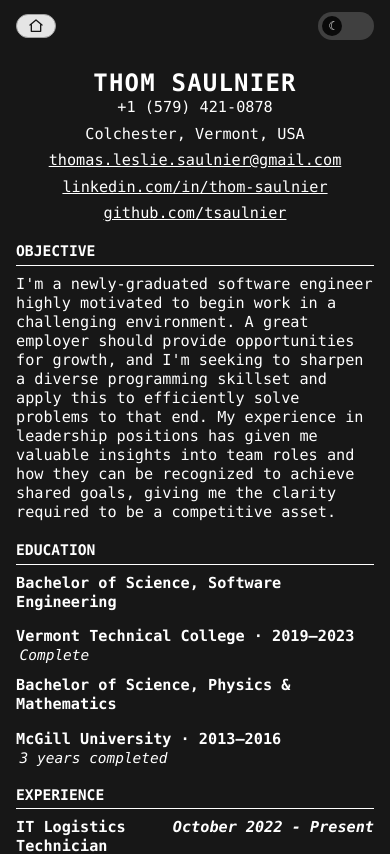
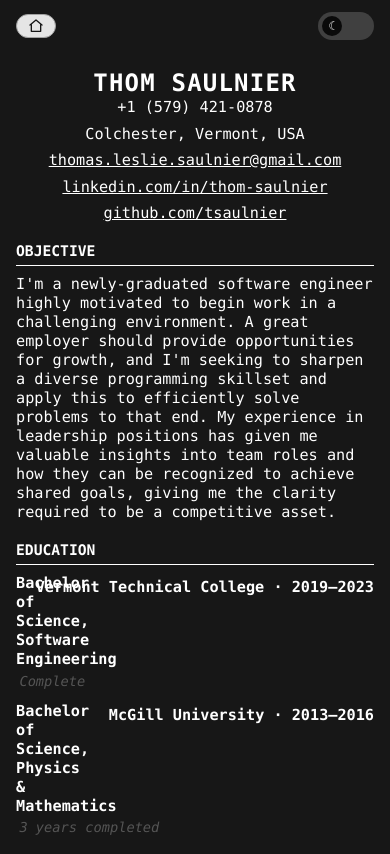
Before and after one commit to tsaulnier/software-portfolio, a Next.js app: page /resume in a window 390 px wide. Shown: the top 854 px of the page. Built offline with nearby package versions, Linux system fonts and the light colour scheme.

Commit message:
resume date alignment fix on mobile again

```diff
--- a/app/resume/components/ResumePage.tsx
+++ b/app/resume/components/ResumePage.tsx
@@ -1,32 +1,16 @@
-import styles from "../styles/Resume.module.css";
+import ResumeSection from "./ResumeSection";
 import ResumeHeader from "./ResumeHeader";
-import ResumeSection from "./ResumeSection";
 import ExperienceItem from "./ExperienceItem";
 
-import type {
-  ResumeData,
-  Section,
-} from "@/app/resume/types/resume";
+import type { ResumeData, Section } from "@/app/resume/types/resume";
+import styles from "../styles/Resume.module.css";
 
 type ResumePageProps = {
   data: ResumeData;
 };
 
 export default function ResumePage({ data }: ResumePageProps) {
-  return (
-    <article className={styles.resumePage}>
-      <ResumeHeader name={data.name} contact={data.contact} />
-
-      {data.sections.map((section, i) => (
-        <ResumeSection key={i} title={section.title}>
-          {renderSection(section)}
-        </ResumeSection>
-      ))}
-    </article>
-  );
-}
-
-function renderSection(section: Section) {
+  const renderSection = (section: Section) => {
     switch (section.type) {
       case "paragraph":
         return <p className={styles.paragraph}>{section.content}</p>;
@@ -50,4 +34,27 @@ function renderSection(section: Section) {
       default:
         return null;
     }
+  };
+
+  return (
+    <article className={styles.resumePage}>
+      <ResumeHeader name={data.name} contact={data.contact} />
+
+      {data.sections.map((section, i) => {
+        // Apply special layout class for Education
+        const sectionClass =
+          section.title === "Education" ? styles.educationSection : "";
+
+        return (
+          <ResumeSection
+            key={i}
+            title={section.title}
+            className={sectionClass}
+          >
+            {renderSection(section)}
+          </ResumeSection>
+        );
+      })}
+    </article>
+  );
 }
--- a/app/resume/components/ResumeSection.tsx
+++ b/app/resume/components/ResumeSection.tsx
@@ -1,13 +1,19 @@
+import React from "react";
 import styles from "../styles/Resume.module.css";
 
-type ResumeSectionProps = {
+export type ResumeSectionProps = {
   title: string;
   children: React.ReactNode;
+  className?: string; // optional modifier for special layouts
 };
 
-export default function ResumeSection({ title, children }: ResumeSectionProps) {
+export default function ResumeSection({
+  title,
+  children,
+  className,
+}: ResumeSectionProps) {
   return (
-    <section className={styles.resumeSection}>
+    <section className={`${styles.resumeSection} ${className || ""}`}>
       <h2 className={styles.resumeSectionTitle}>{title}</h2>
       <hr className={styles.resumeSectionDivider} />
       <div className={styles.resumeSectionContent}>{children}</div>
--- a/app/resume/styles/Resume.module.css
+++ b/app/resume/styles/Resume.module.css
@@ -1,6 +1,9 @@
+/* ==========================
+   Root Resume Container
+   ========================== */
 .resumePage {
   width: 100%;
-  max-width: 850px;
+  max-width: 850px;        /* screen-friendly width */
   padding: 1rem;
   margin: 0 auto;
 
@@ -11,7 +14,9 @@
   overflow-x: hidden;
 }
 
-
+/* ==========================
+   Header
+   ========================== */
 .resumeHeader {
   text-align: center;
   margin-bottom: 1em;
@@ -40,6 +45,9 @@
   text-decoration: underline;
 }
 
+/* ==========================
+   Sections
+   ========================== */
 .resumeSection {
   margin-top: 1.25em;
 }
@@ -61,6 +69,9 @@
   /* optional spacing or styling for the section body */
 }
 
+/* ==========================
+   Entries / Experience
+   ========================== */
 .experienceItem {
   margin-bottom: 1em;
 }
@@ -106,15 +117,20 @@
   margin-bottom: 0.2em;
 }
 
+/* ==========================
+   Paragraphs
+   ========================== */
 .paragraph {
   margin-bottom: 0.8em;
 }
 
+/* ==========================
+   Generic Entries
+   ========================== */
 .entry {
   margin-bottom: 0.8em;
-  min-width: 0;
+  min-width: 0; /* prevents flex/grid overflow */
 }
-
 
 .entryHeader {
   display: grid;
@@ -125,7 +141,6 @@
   min-width: 0;
 }
 
-
 .entryRight {
   justify-self: end;
   text-align: right;
@@ -134,13 +149,15 @@
   overflow-wrap: anywhere;
 }
 
-
 .entryNote {
   margin-left: 0.25em;
   font-style: italic;
   font-size: 0.95em;
 }
 
+/* ==========================
+   Print Rules
+   ========================== */
 @media print {
   .resumePage {
     width: 8.5in;
@@ -152,6 +169,9 @@
   }
 }
 
+/* ==========================
+   Mobile Responsive
+   ========================== */
 @media (max-width: 640px) {
   .entryHeader {
     grid-template-columns: 1fr;
@@ -162,3 +182,29 @@
     margin-top: 0.25em;
   }
 }
+
+.educationSection .entryHeader {
+  display: grid;
+  grid-template-columns: minmax(0, 1fr) auto; /* left: degree, right: school */
+  grid-template-rows: auto auto;              /* two rows: school on top, year below */
+  row-gap: 0.1em;                             /* small spacing between school and year */
+  align-items: start;                          /* align items to top of grid cells */
+}
+
+.educationSection .entryRight {
+  grid-column: 2;
+  grid-row: 1;                /* School stays top-right */
+  justify-self: start;         /* slight left alignment for balance */
+  padding-left: 0.25em;       /* subtle spacing from left column */
+  white-space: normal;
+  overflow-wrap: anywhere;
+}
+
+.educationSection .entryNote {
+  grid-column: 2;              /* Year under school */
+  grid-row: 2;
+  justify-self: start;          /* indent slightly under school */
+  margin-top: 0.15em;          /* small vertical gap */
+  font-size: 0.9em;            /* slightly smaller than school text */
+  color: #555;                  /* subtle muted color for year */
+}
```
Lines whose indentation alone changed are shown as unchanged.
